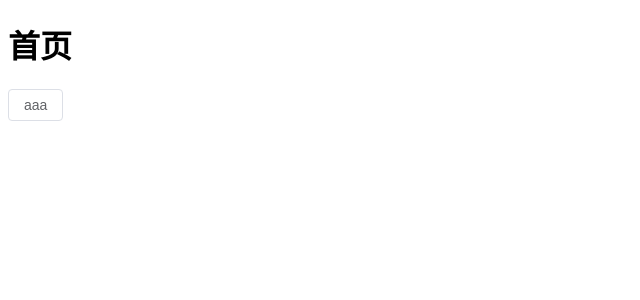
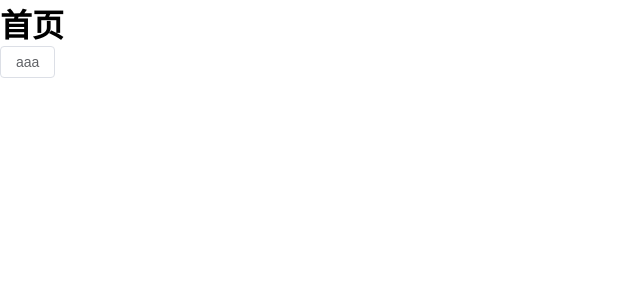
Before and after one commit to tianzebeibei/vue-components, a Vue app: page / in a window 1280 px wide. Shown: the top 300 px of the page, without its empty margins (0-640 px from the left). Built offline with nearby package versions, Linux system fonts and the light colour scheme.

Commit message:
chore 添加sass

```diff
--- a/package.json
+++ b/package.json
@@ -13,6 +13,8 @@
   },
   "devDependencies": {
     "@vitejs/plugin-vue": "^2.0.0",
+    "sass": "^1.49.0",
+    "sass-loader": "^12.4.0",
     "typescript": "^4.4.4",
     "vite": "^2.7.2",
     "vue-tsc": "^0.29.8"
--- a/src/App.vue
+++ b/src/App.vue
@@ -6,5 +6,9 @@
 </template>
 
 
-<style>
+<style lang="scss">
+* {
+  margin: 0;
+  padding: 0;
+}
 </style>
--- a/src/views/Home.vue
+++ b/src/views/Home.vue
@@ -7,4 +7,5 @@
 
 </script>
 
-<style lang="scss" scope></style>
+<style lang="scss" scope>
+</style>
```
Also changed, not shown: 1 other file (tests, documents, lock files or other folders).
